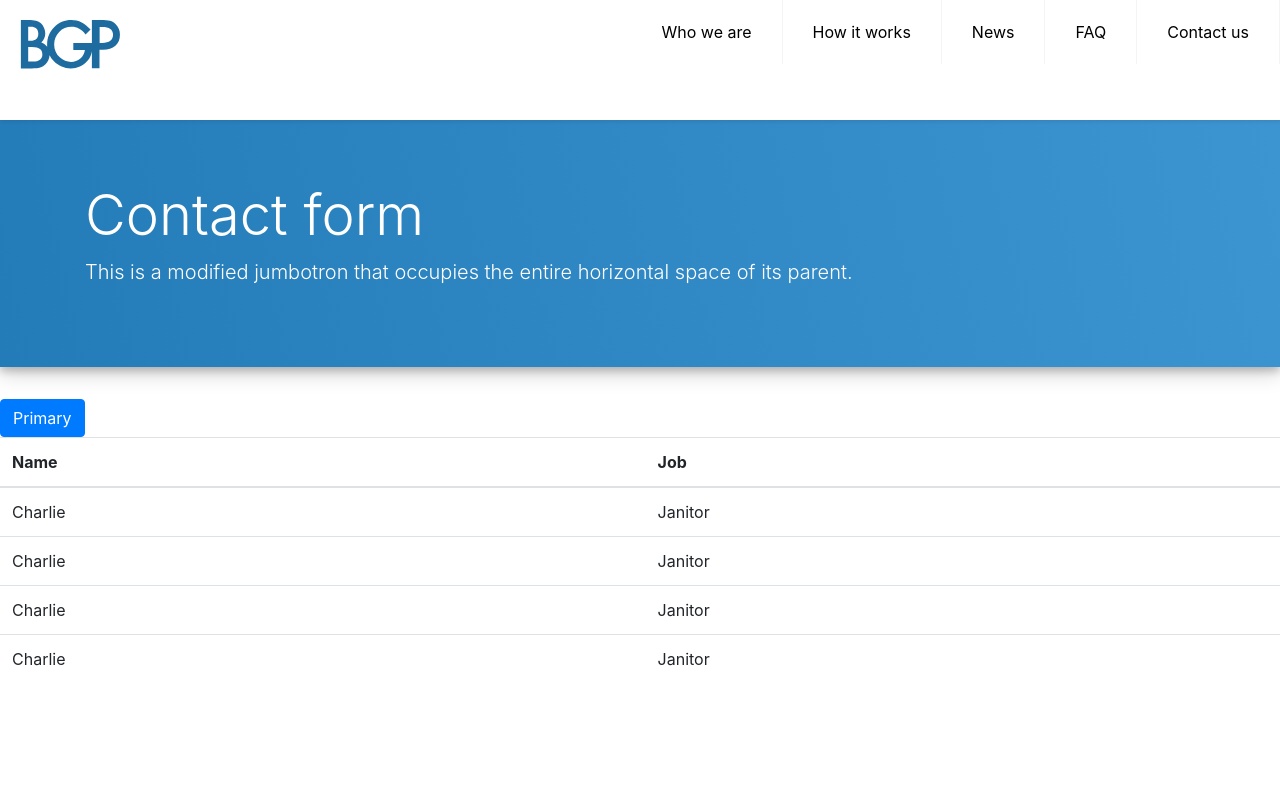
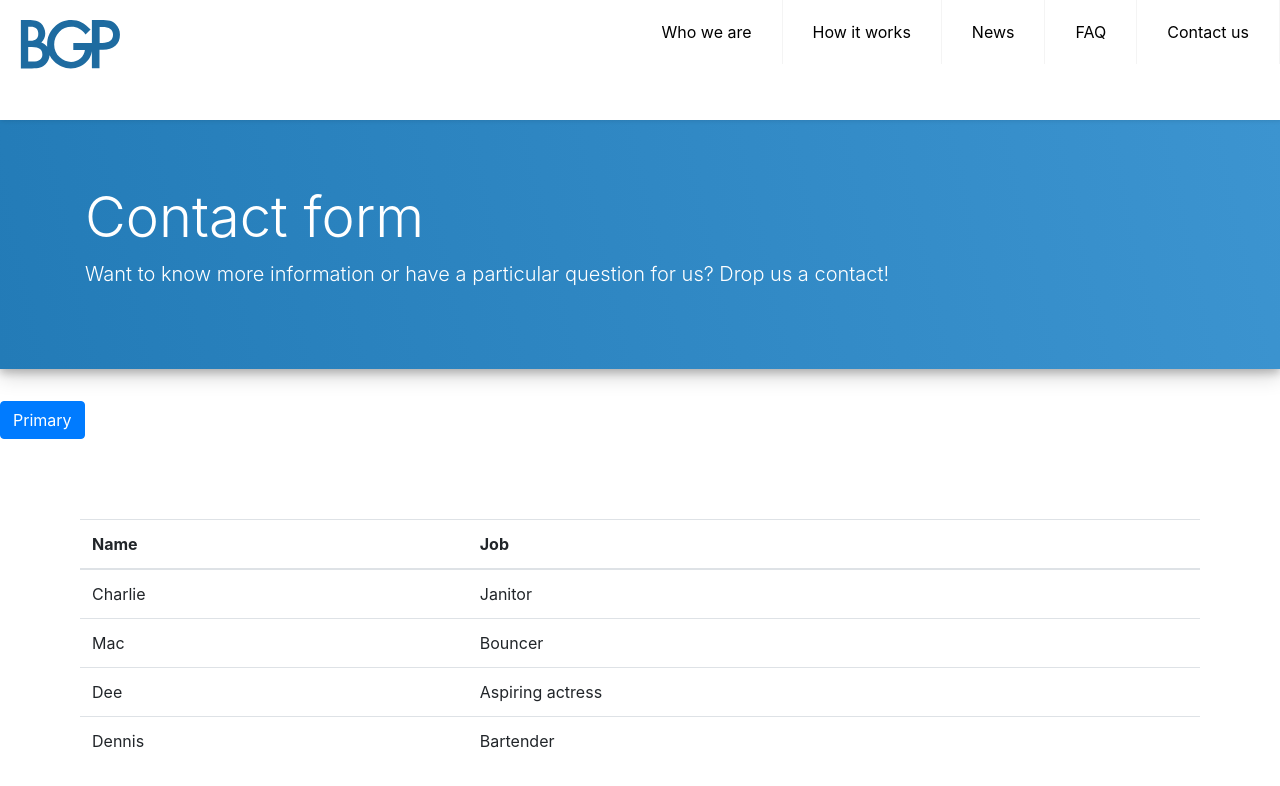
Before and after one commit to kwokcheong/React-practice, a React (Create React App) app in the folder myfirstreact/: page / in a window 1280 px wide. Shown: the top 786 px of the page. Built offline with nearby package versions, Linux system fonts and the light colour scheme.

Commit message:
Changed to simple component, making code easier to read

```diff
--- a/myfirstreact/src/App.css
+++ b/myfirstreact/src/App.css
@@ -36,3 +36,7 @@
     transform: rotate(360deg);
   }
 }
+
+.Tablesize{
+  padding: 20px;
+}
--- a/myfirstreact/src/App.js
+++ b/myfirstreact/src/App.js
@@ -1,16 +1,17 @@
 import React, {Component} from 'react';
 import Table from './table';
+
+//This is a Class Component
 
 class App extends Component {
   render(){
     return (
       <div className="App">
-        <h1>Learning React</h1>
 
         <div className="jumbotron jumbotron-fluid" >
           <div className="container">
             <h1 className="display-4">Contact form</h1>
-            <p className="lead">This is a modified jumbotron that occupies the entire horizontal space of its parent.</p>
+            <p className="lead">Want to know more information or have a particular question for us? Drop us a contact!</p>
           </div>
         </div>
 
--- a/myfirstreact/src/index.css
+++ b/myfirstreact/src/index.css
@@ -7,13 +7,17 @@ body {
   -moz-osx-font-smoothing: grayscale;
 }
 
+.App{
+  padding-top:120px;
+}
+
 code {
   font-family: source-code-pro, Menlo, Monaco, Consolas, 'Courier New',
     monospace;
 }
 
 .jumbotron {
-  margin-top: 70px;
+  margin-top: 0px;
   color: white;
   background-image: linear-gradient(258deg, #3c94d0, #237bb7);
   box-shadow: 0 4px 8px 0 rgba(0, 0, 0, 0.2), 0 6px 20px 0 rgba(0, 0, 0, 0.19);
@@ -165,3 +169,7 @@ a {
     display: none;
   }
 }
+
+section{
+  padding: 80px;
+}
--- a/myfirstreact/src/table.js
+++ b/myfirstreact/src/table.js
@@ -1,33 +1,46 @@
 import React , { Component } from 'react'
 
-class Table extends Component{
-    render(){
-        return(
-            <table className="table table-hover">
+const TableHeader = () => {
+    return (
       <thead>
         <tr>
-                        <th scope="col">Name</th>
-                        <th scope="col">Job</th>
+          <th>Name</th>
+          <th>Job</th>
         </tr>
       </thead>
+    )
+  }
+
+  const TableBody = () => {
+    return (
       <tbody>
         <tr>
           <td>Charlie</td>
           <td>Janitor</td>
         </tr>
         <tr>
-                        <td>Charlie</td>
-                        <td>Janitor</td>
+          <td>Mac</td>
+          <td>Bouncer</td>
         </tr>
         <tr>
-                        <td>Charlie</td>
-                        <td>Janitor</td>
+          <td>Dee</td>
+          <td>Aspiring actress</td>
         </tr>
         <tr>
-                        <td>Charlie</td>
-                        <td>Janitor</td>
+          <td>Dennis</td>
+          <td>Bartender</td>
         </tr>
       </tbody>
+    )
+  }
+
+
+class Table extends Component{
+    render(){
+        return(
+            <table className="table table-hover">
+                <TableHeader />
+                <TableBody />
             </table>
         )
     }
```
Also changed, not shown: myfirstreact/public/index.html (line endings or trailing spaces), 1 other file (tests, documents, lock files or other folders). Lines whose indentation alone changed are shown as unchanged.
